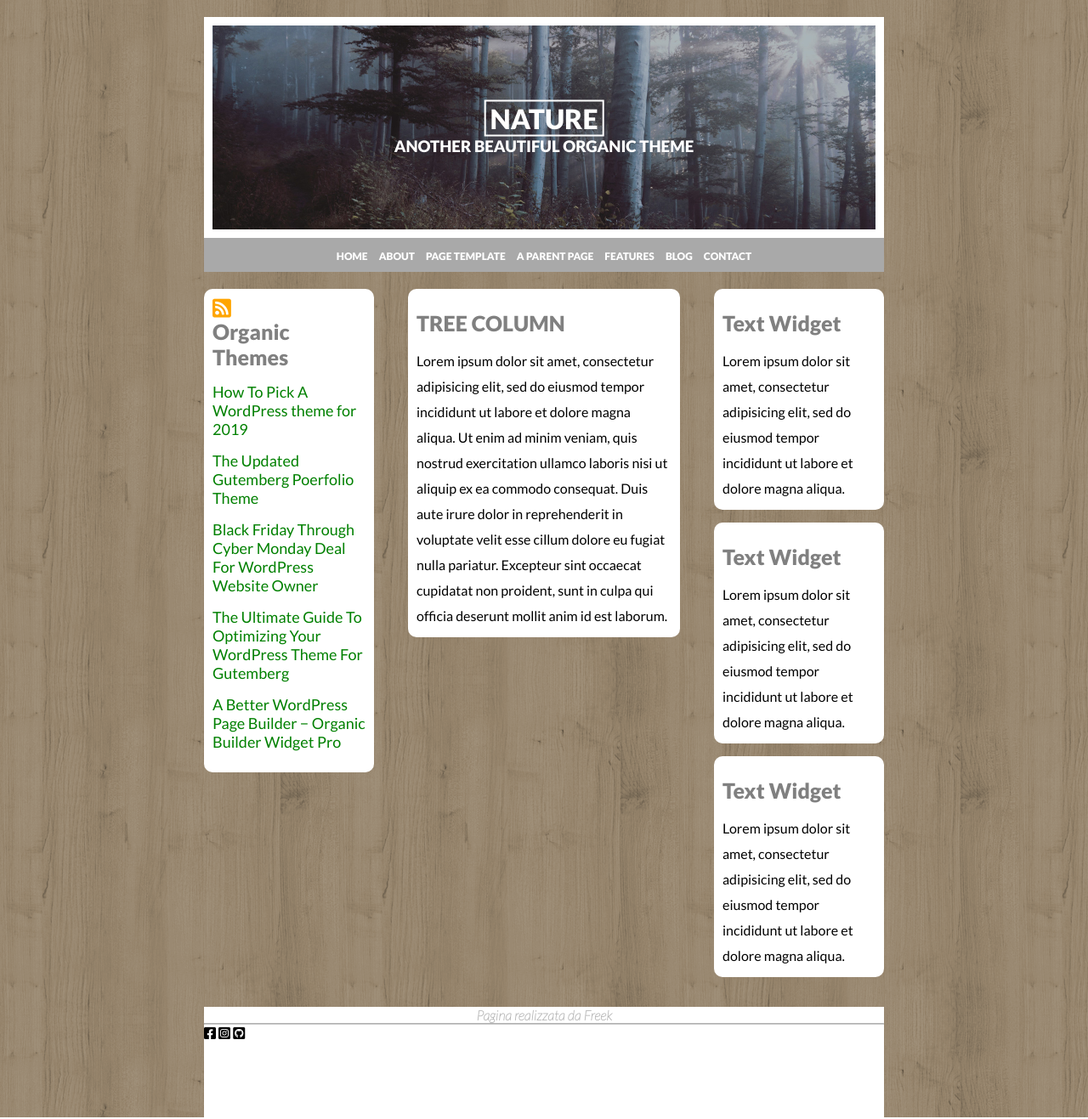
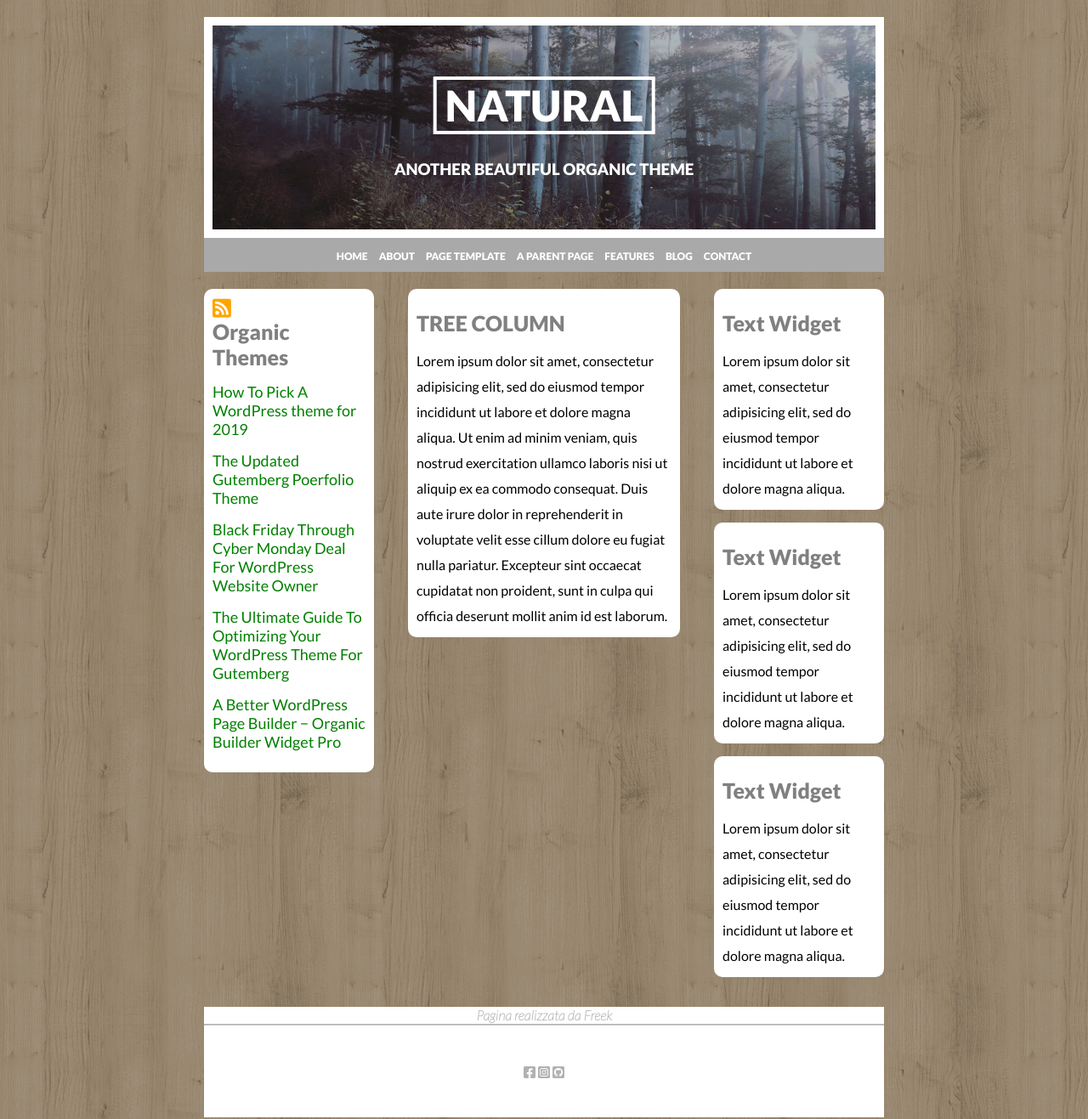
Before and after one commit to FreekAlberti/htmlcss-wp, a plain HTML site: page index.html in a window 1280 px wide. Shown: the whole page at 85% size. Drawn offline with Linux system fonts and the light colour scheme.

Commit message:
WIP icone

```diff
--- a/css/style.css
+++ b/css/style.css
@@ -42,9 +42,11 @@ header {
 }
 
 .nature h1 {
+  font-size: 50px;
   display: inline-block;
-  border: 2px solid white;
-  padding: 0 5px;
+  border: 4px solid white;
+  padding: 0 10px;
+  margin-bottom: 30px;
 }
 
 .menu {
@@ -67,7 +69,7 @@ header {
   color: white;
 }
 
-li:hover { /*valido per tutte le liste volontariamente */
+li:active, li:hover, li:focus { /*valido per tutte le liste volontariamente */
   text-decoration: underline;
 }
 
@@ -155,6 +157,7 @@ footer {
 }
 
 .autore {
+  height: 20px;
   color: rgba(0, 0, 0, 0.3);
   font-style: italic;
   text-align: center;
@@ -164,6 +167,22 @@ hr {
     border-color: rgba(0, 0, 0, 0.3);
 }
 
+.social {
+  height: 110px;
+  width: 100%;
+  text-align: center;
+}
+
+/* .social::after {
+  content: "";
+  display: table;
+  clear: both;
+} */
+
 .facebook, .instagram, .github {
+  color: rgba(0, 0, 0, 0.3);
   display: inline-block;
+  /* float: left; */
+  line-height: 110px;
+  text-align: center;
 }
--- a/index.html
+++ b/index.html
@@ -15,8 +15,8 @@
       <header>
         <div class="logo">
           <div class="nature">
-          <h1>nature</h1>
-          <h3>another beautiful organic theme</h3>
+            <h1>natural</h1>
+            <h3>another beautiful organic theme</h3>
           </div>
         </div>
         <nav class="menu">
```
